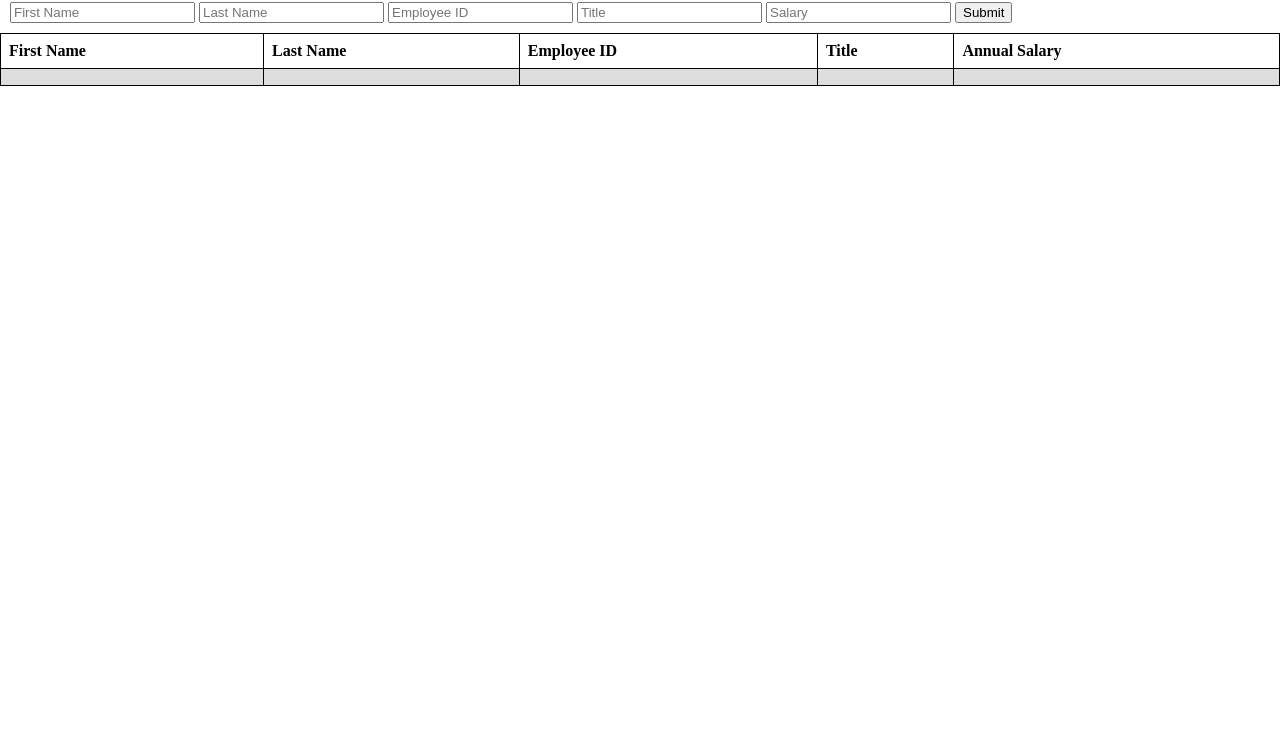
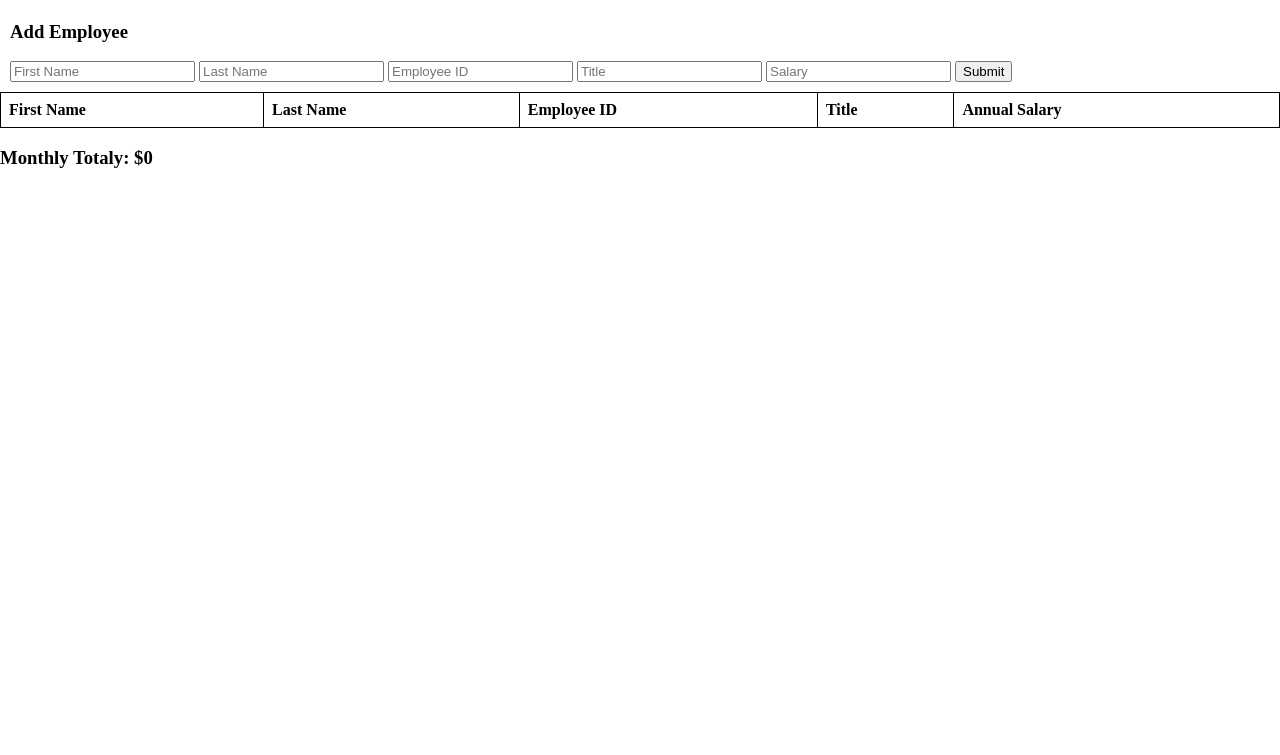
Before and after one commit to juliezembik/zaurak-salary-calculator, a plain HTML site: page index.html in a window 1280 px wide. Shown: the part 45-800 px from the top of the page. Drawn offline with Linux system fonts and the light colour scheme.

Commit message:
fixed some divs, add total monthly

```diff
--- a/index.html
+++ b/index.html
@@ -14,6 +14,7 @@
         <h1>Salary Calculator</h1>
     </div>
     <div id="input-fields">
+        <h3>Add Employee</h3>
         <input type="text" placeholder="First Name" id="firstName">
         <input type="text" placeholder="Last Name" id="lastName">
         <input type="number" placeholder="Employee ID" id="empId">
@@ -22,7 +23,8 @@
         <button id="submit">Submit</button>
     </div>
     <div id="results">
-        <table>
+        <!-- <h2>Employees</h2> -->
+        <table id="employeesOutput">
             <tr>
                 <th>First Name</th>
                 <th>Last Name</th>
@@ -30,13 +32,13 @@
                 <th>Title</th>
                 <th>Annual Salary</th>
             </tr>
-            <tr>
+            <!-- <tr>
                 <td id="submittedFirstName"></td>
                 <td id="submittedLastName"></td>
                 <td id="submittedEmpId"></td>
                 <td id="submittedEmpTitle"></td>
                 <td id="submittedEmpSalary"></td>
-            </tr>
+            </tr> -->
         <!-- <tr id="submittedFirstName">First Name</tr>
             <th id="fNameList">
 
@@ -63,9 +65,7 @@
             </div> -->
         </table>
 
-        <div id="monthly-total">
-
-        </div>
+        <h3>Monthly Totaly: $<span id="monthly-total">0</span></h3>
     </div>
 </body>
 </html>
--- a/style.css
+++ b/style.css
@@ -41,4 +41,5 @@ td, th{
 table {
     width: 100%;
     border-collapse: collapse;
+
 }
```
